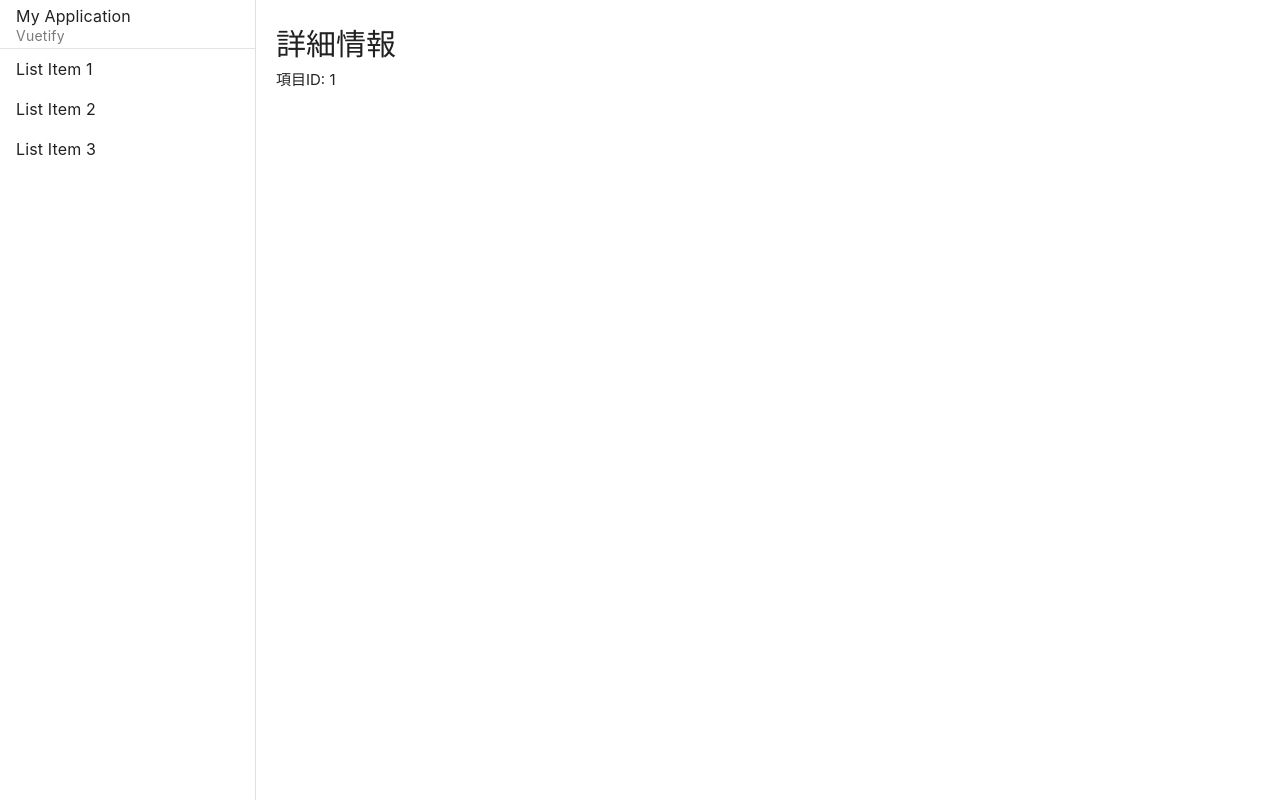
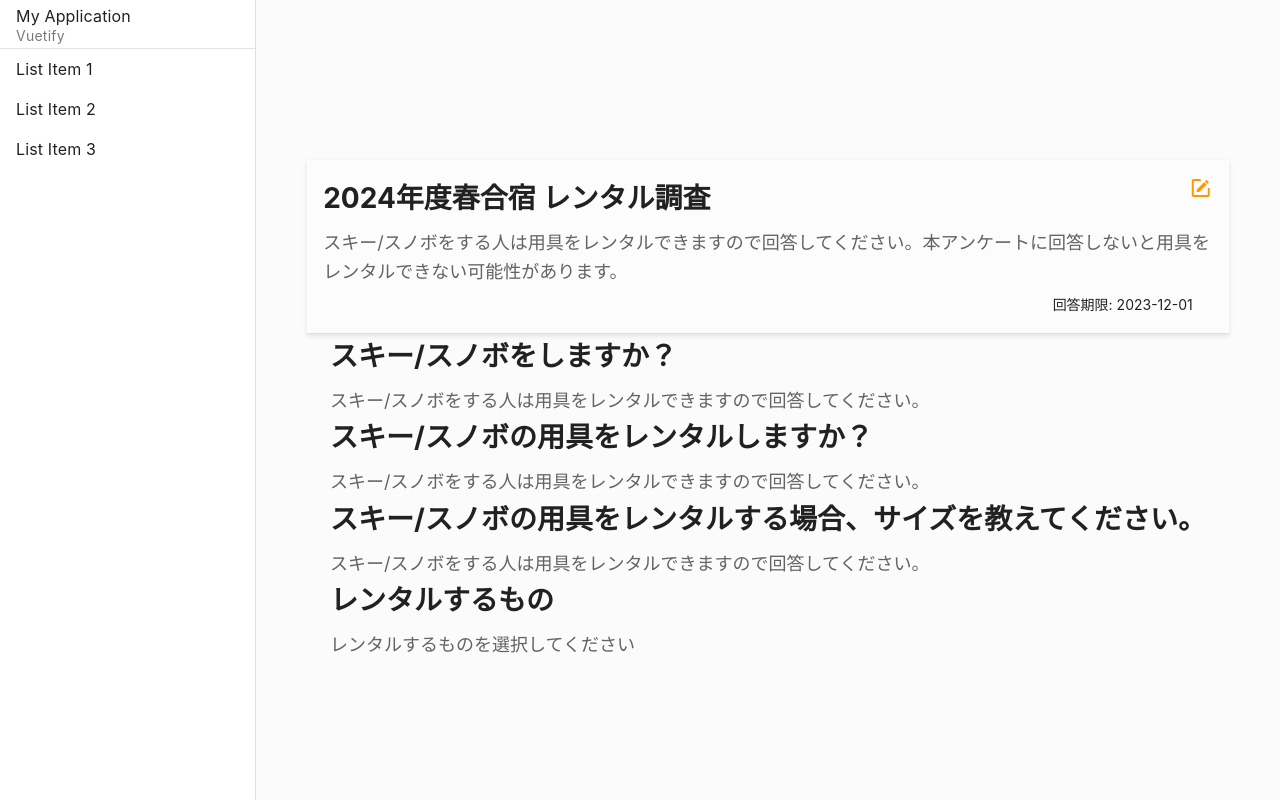
Before and after one commit to traP-jp/rucQ, a Vue app in the folder frontend/: page /1/admin/users/detail/1 in a window 1280 px wide. Built offline with nearby package versions, Linux system fonts and the light colour scheme; the HTML template or start-up script is replaced by a standard one.

Commit message:
変更を一時保存

```diff
--- a/frontend/src/views/admin/AdminInformationDetail.vue
+++ b/frontend/src/views/admin/AdminInformationDetail.vue
@@ -1,20 +1,123 @@
 <template>
-  <div :class="$style.detailContainer">
-    <h1>詳細情報</h1>
-    <p>項目ID: {{ id }}</p>
-    <!-- 詳細情報の表示ロジックを追加 -->
+  <div class="container">
+    <div class="questionHeader">
+      <div class="questionTitle">
+        {{ questionHeader.title }}
+        <v-icon class="edit-icon">mdi-square-edit-outline</v-icon>
+      </div>
+      <div class="questionDescription">{{ questionHeader.description }}</div>
+      <div class="questionDeadline">回答期限: {{ questionHeader.deadline }}</div>
+    </div>
+
+    <div class="questionBody">
+      <div v-for="question in questions" :key="question.id">
+        <div class="questionTitle">{{ question.title }}</div>
+        <div class="questionDescription">{{ question.description }}</div>
+
+      </div>
+    </div>
   </div>
 </template>
 
-<script setup lang="ts">
-import { useRoute } from 'vue-router'
+<script lang="ts" setup>
+import { ref } from 'vue'
 
-const route = useRoute()
-const id = route.params.id
+const questionHeader = ref({
+  title: '2024年度春合宿 レンタル調査',
+  deadline: '2023-12-01',
+  description:
+    'スキー/スノボをする人は用具をレンタルできますので回答してください。本アンケートに回答しないと用具をレンタルできない可能性があります。',
+})
+
+type Question = {
+  id: number
+  title: string
+  description: string
+  type: 'text' | 'radio' | 'checkbox'
+  options: string[]
+}
+
+const questions = ref<Question[]>([
+  {
+    id: 1,
+    title: 'スキー/スノボをしますか？',
+    description: 'スキー/スノボをする人は用具をレンタルできますので回答してください。',
+    type: 'radio',
+    options: ['スキー', 'スノボ', 'しない'],
+  },
+  {
+    id: 2,
+    title: 'スキー/スノボの用具をレンタルしますか？',
+    description: 'スキー/スノボをする人は用具をレンタルできますので回答してください。',
+    type: 'radio',
+    options: ['レンタルする', '持参する'],
+  },
+  {
+    id: 3,
+    title: 'スキー/スノボの用具をレンタルする場合、サイズを教えてください。',
+    description: 'スキー/スノボをする人は用具をレンタルできますので回答してください。',
+    type: 'text',
+    options: [],
+  },
+  {
+    id: 4,
+    title: "レンタルするもの",
+    description: "レンタルするものを選択してください",
+    type: 'checkbox',
+    options: ['スキー板', 'スノボ板', 'ブーツ', 'ウェア', 'その他'],
+  }
+])
+
+
 </script>
 
-<style module>
-.detailContainer {
-  padding: 20px;
+<style scoped>
+.edit-icon {
+  color: #ff9800;
+  font-size: 24px;
+  margin-left: auto;
+  text-align: right;
+  justify-content: center;
+  cursor: pointer;
+}
+
+.container {
+  display: flex;
+  flex-direction: column;
+  justify-content: center;
+  align-items: center;
+  height: 100vh;
+  width: 100%;
+  background-color: #fbfbfb;
+}
+
+.questionHeader {
+  padding: 16px;
+  background-color: #fcfcfc;
+  border-bottom: 1px solid #e0e0e0;
+  box-shadow: 0 2px 5px rgba(0, 0, 0, 0.1);
+  width: 90%;
+  position: relative;
+  justify-content: center;
+  margin-top: 20px;
+}
+
+.questionTitle {
+  font-size: 28px;
+  font-weight: bold;
+  display: flex;
+}
+
+.questionDescription {
+  font-size: 18px;
+  margin-top: 8px;
+  color: #636363;
+}
+
+.questionDeadline {
+  font-size: 14px;
+  margin-top: 8px;
+  text-align: right;
+  margin-right: 20px;
 }
 </style>
```
